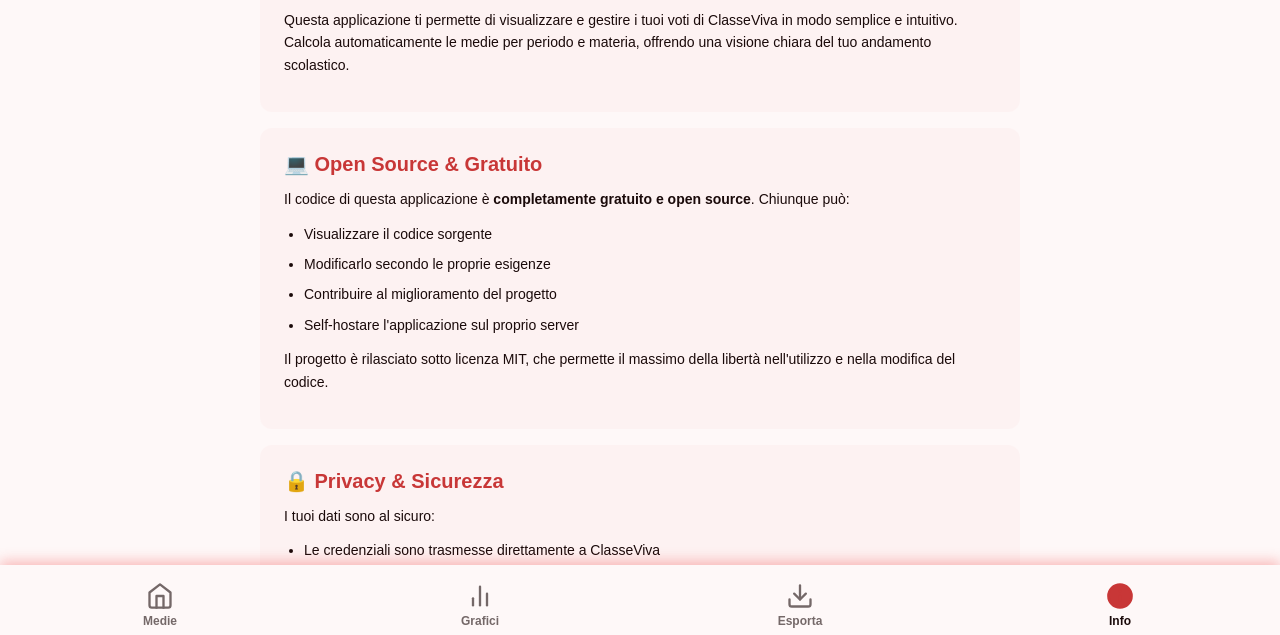
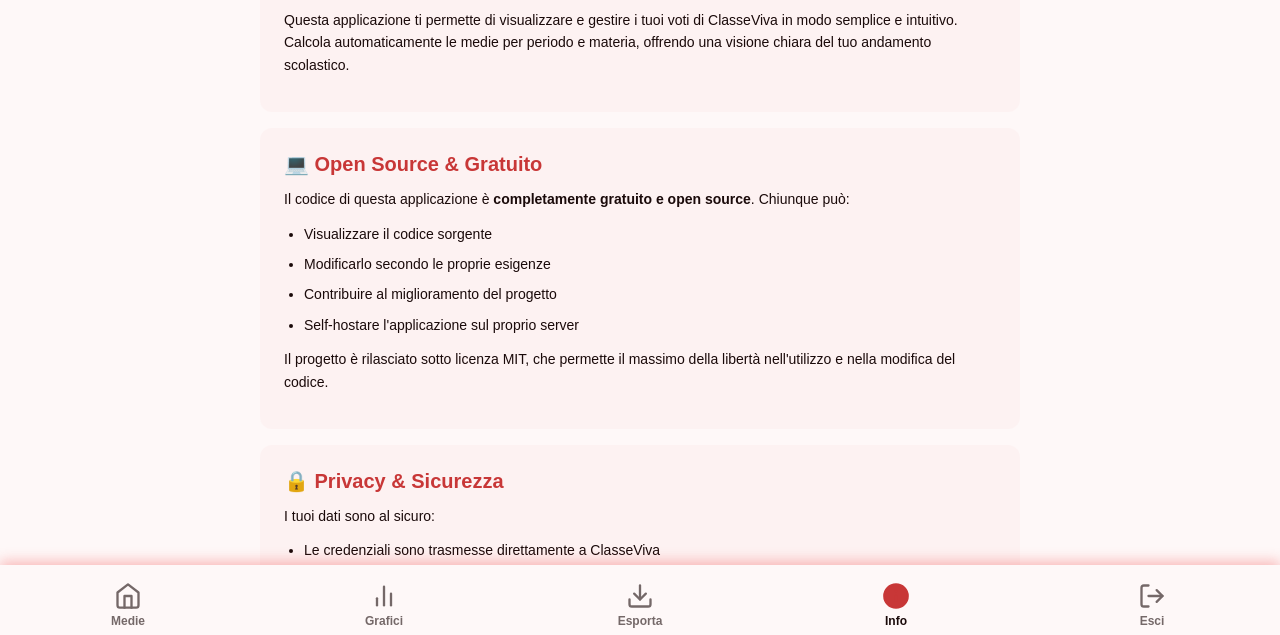
Before and after one commit to gablilli/chemediaho, a plain HTML site: page templates/info.html in a window 1280 px wide. Shown: the part 163-798 px from the top of the page. Drawn offline with Linux system fonts and the light colour scheme.

Commit message:
fix: logout button to info.html
Added a logout button with an SVG icon to the info template.

```diff
--- a/templates/info.html
+++ b/templates/info.html
@@ -390,6 +390,14 @@
         </svg>
         <span class="nav-label">Info</span>
       </a>
+      <button type="button" class="nav-item" id="logoutNavBtn">
+        <svg class="nav-icon" xmlns="http://www.w3.org/2000/svg" viewBox="0 0 24 24" stroke-width="2" stroke-linecap="round" stroke-linejoin="round">
+          <path d="M9 21H5a2 2 0 0 1-2-2V5a2 2 0 0 1 2-2h4"/>
+          <polyline points="16 17 21 12 16 7"/>
+          <line x1="21" y1="12" x2="9" y2="12"/>
+        </svg>
+        <span class="nav-label">Esci</span>
+      </button>
     </nav>
 
     <script>
```
